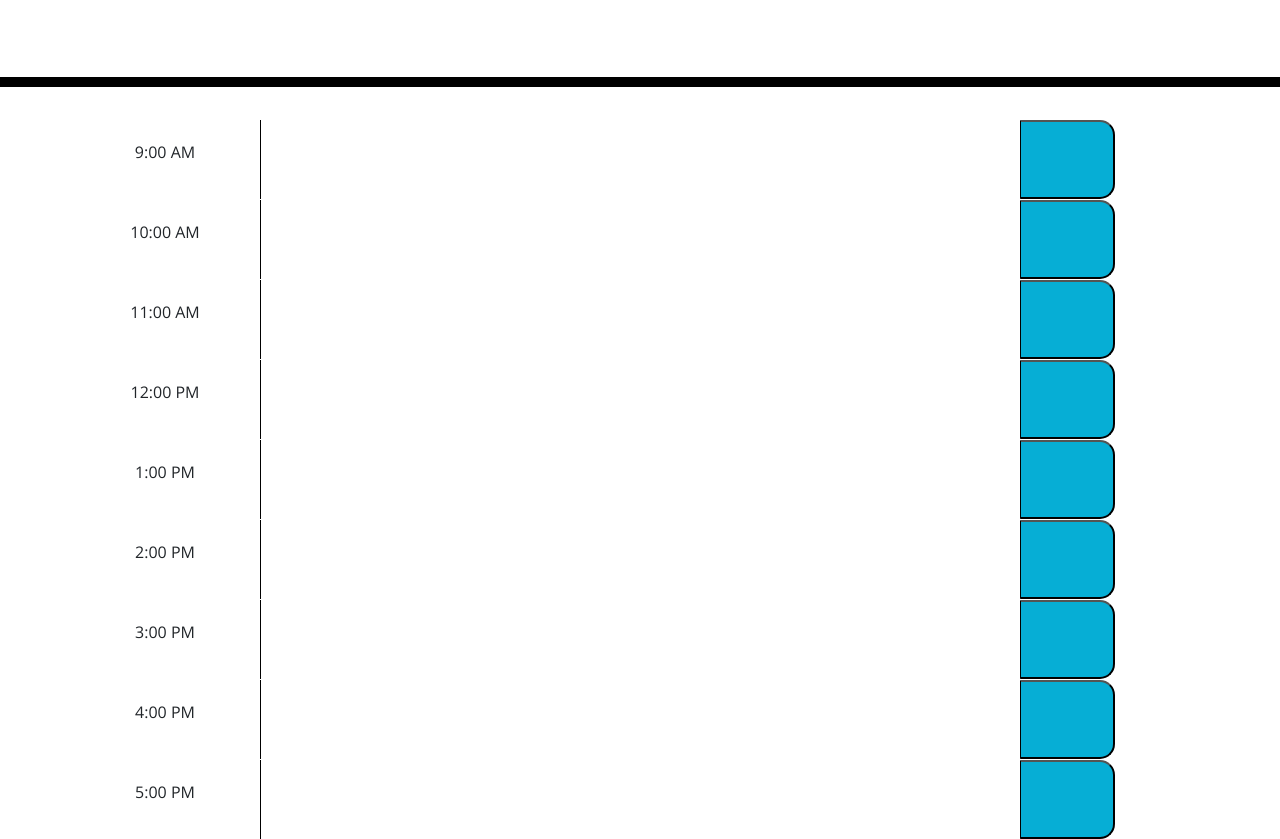
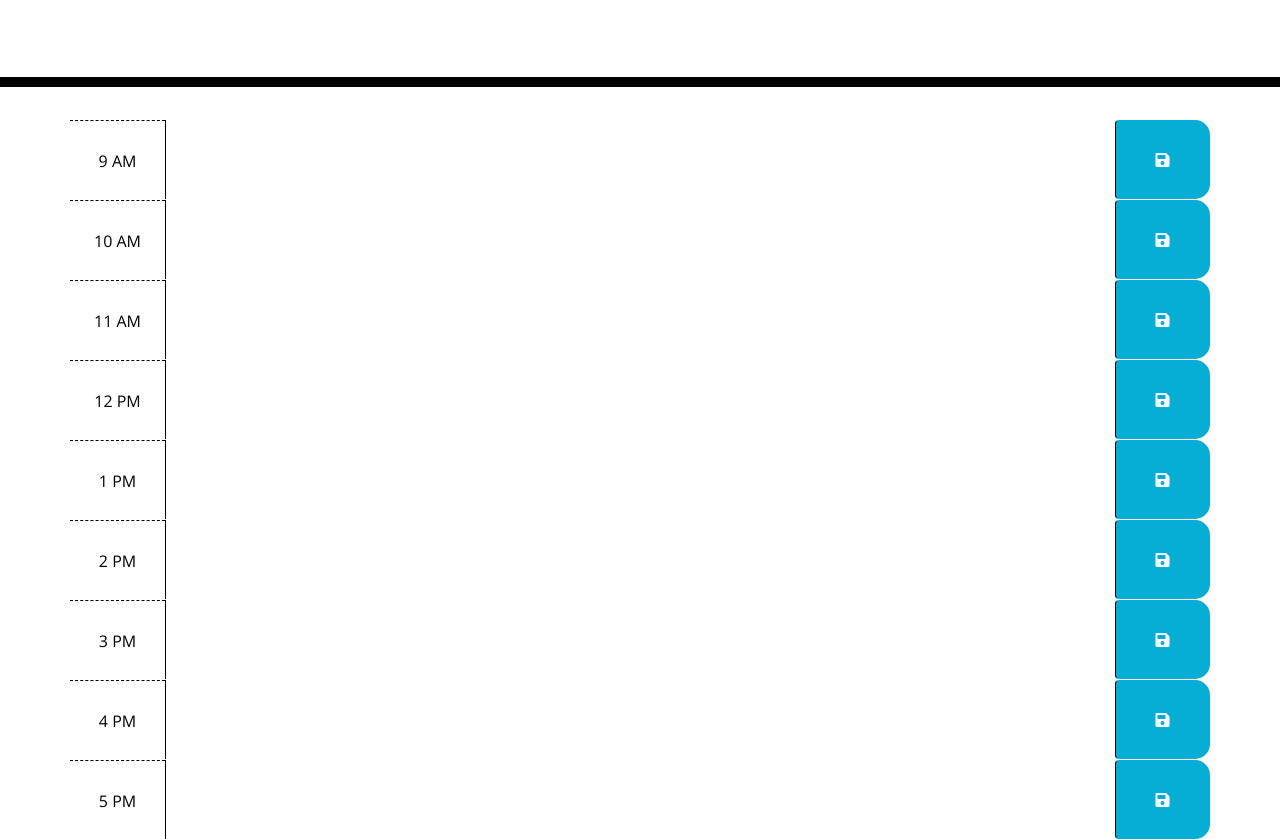
Before and after one commit to djjoo007/WorkDay_Scheduler, a plain HTML site: page index.html in a window 1280 px wide. Shown: the part 181-1020 px from the top of the page. Drawn offline with nearby package versions, Linux system fonts and the light colour scheme.

Commit message:
update js - add document.read

```diff
--- a/index.html
+++ b/index.html
@@ -1,25 +1,17 @@
+
 <!DOCTYPE html>
 <html lang="en">
+
 <head>
     <meta charset="UTF-8" />
     <meta name="viewport" content="width=device-width, initial-scale=1.0" />
     <meta http-equiv="X-UA-Compatible" content="ie=edge" />
-    <link
-      rel="stylesheet"
-      href="https://stackpath.bootstrapcdn.com/bootstrap/4.3.1/css/bootstrap.min.css"
-    />
-    <link
-      rel="stylesheet"
-      href="https://use.fontawesome.com/releases/v5.8.1/css/all.css"
-      integrity="sha384-50oBUHEmvpQ+1lW4y57PTFmhCaXp0ML5d60M1M7uH2+nqUivzIebhndOJK28anvf"
-      crossorigin="anonymous"
-    />
-    <link
-      href="https://fonts.googleapis.com/css?family=Open+Sans&display=swap"
-      rel="stylesheet"
-    />
+    <link rel="stylesheet" href="https://stackpath.bootstrapcdn.com/bootstrap/4.3.1/css/bootstrap.min.css" />
+    <link rel="stylesheet" href="https://use.fontawesome.com/releases/v5.8.1/css/all.css"
+        integrity="sha384-50oBUHEmvpQ+1lW4y57PTFmhCaXp0ML5d60M1M7uH2+nqUivzIebhndOJK28anvf" crossorigin="anonymous" />
+    <link href="https://fonts.googleapis.com/css?family=Open+Sans&display=swap" rel="stylesheet" />
     <link rel="stylesheet" href="style.css" />
-    <title>Work Day Scheduler</title>
+    <title>!!!Work Day Scheduler</title>
 </head>
 
 <body>
@@ -30,63 +22,75 @@
     </header>
     <div class="container">
         <!-- Timeblocks go here -->
-      <div class="row" id="9">
-
-        <div class="col-2 mt-4 time-block t1">9:00 AM</div>
-        <textarea class="col-8 first entertext e9"></textarea>
-        <button class="col-1 saveBtn fa fa-calendar-check-o b9"></button>
+        <div id="hour-9" class="row time-block">
+            <div class="col-md-1 hour">
+                9 AM
             </div>
-
-    <div class="row">
-        <div class="col-2 mt-4 time-block t2">10:00 AM</div>
-        <textarea class="col-8 e10"></textarea>
-        <button class="col-1 saveBtn fa fa-calendar-check-o b10"></button>
+            <textarea class="col-md-10 description"></textarea>
+            <button class="btn saveBtn col-md-1"><i class="fas fa-save"></i></button>
         </div>
-
-    <div class="row">
-        <div class="col-2 mt-4 time-block t3">11:00 AM</div>
-        <textarea class="col-8 e11"></textarea>
-        <button class="col-1 saveBtn fa fa-calendar-check-o b11"></button>
+        <div id="hour-10" class="row time-block">
+            <div class="col-md-1 hour">
+                10 AM
             </div>
-
-    <div class="row">
-        <div class="col-2 mt-4 time-block t4">12:00 PM</div>
-        <textarea class="col-8 e12"></textarea>
-        <button class="col-1 saveBtn fa fa-calendar-check-o b12"></button>
+            <textarea class="col-md-10 description"></textarea>
+            <button class="btn saveBtn col-md-1"><i class="fas fa-save"></i></button>
         </div>
-
-    <div class="row">
-        <div class="col-2 mt-4 time-block t5">1:00 PM</div>
-        <textarea class="col-8 e1"></textarea>
-        <button class="col-1 saveBtn fa fa-calendar-check-o b1"></button>
+        <div id="hour-11" class="row time-block">
+            <div class="col-md-1 hour">
+                11 AM
             </div>
-
-    <div class="row">
-        <div class="col-2 mt-4 time-block t6">2:00 PM</div>
-        <textarea class="col-8 e2"></textarea>
-        <button class="col-1 saveBtn fa fa-calendar-check-o b2"></button>
+            <textarea class="col-md-10 description"></textarea>
+            <button class="btn saveBtn col-md-1"><i class="fas fa-save"></i></button>
         </div>
-
-    <div class="row">
-        <div class="col-2 mt-4 time-block t7">3:00 PM</div>
-        <textarea class="col-8 e3"></textarea>
-        <button class="col-1 saveBtn fa fa-calendar-check-o b3"></button>
+        <div id="hour-12" class="row time-block">
+            <div class="col-md-1 hour">
+                12 PM
             </div>
-
-    <div class="row">
-        <div class="col-2 mt-4 time-block t8">4:00 PM</div>
-        <textarea class="col-8 e4"></textarea>
-        <button class="col-1 saveBtn fa fa-calendar-check-o b4"></button>
+            <textarea class="col-md-10 description"></textarea>
+            <button class="btn saveBtn col-md-1"><i class="fas fa-save"></i></button>
         </div>
-
-    <div class="row">
-        <div class="col-2 mt-4 time-block t9">5:00 PM</div>
-        <textarea class="col-8 e5"></textarea>
-        <button class="col-1 saveBtn fa fa-calendar-check-o b5"></button>
+        <div id="hour-13" class="row time-block">
+            <div class="col-md-1 hour">
+                1 PM
+            </div>
+            <textarea class="col-md-10 description"></textarea>
+            <button class="btn saveBtn col-md-1"><i class="fas fa-save"></i></button>
+        </div>
+        <div id="hour-14" class="row time-block">
+            <div class="col-md-1 hour">
+                2 PM
+            </div>
+            <textarea class="col-md-10 description"></textarea>
+            <button class="btn saveBtn col-md-1"><i class="fas fa-save"></i></button>
+        </div>
+        <div id="hour-15" class="row time-block">
+            <div class="col-md-1 hour">
+                3 PM
+            </div>
+            <textarea class="col-md-10 description"></textarea>
+            <button class="btn saveBtn col-md-1"><i class="fas fa-save"></i></button>
+        </div>
+        <div id="hour-16" class="row time-block">
+            <div class="col-md-1 hour">
+                4 PM
+            </div>
+            <textarea class="col-md-10 description"></textarea>
+            <button class="btn saveBtn col-md-1"><i class="fas fa-save"></i></button>
+        </div>
+        <div id="hour-17" class="row time-block">
+            <div class="col-md-1 hour">
+                5 PM
+            </div>
+            <textarea class="col-md-10 description"></textarea>
+            <button class="btn saveBtn col-md-1"><i class="fas fa-save"></i></button>
+        </div>
     </div>
 
     <script src="https://code.jquery.com/jquery-3.4.1.min.js"></script>
     <script src="https://cdnjs.cloudflare.com/ajax/libs/moment.js/2.24.0/moment.min.js"></script>
+    <!-- link to javascript -->
+    <script src="script.js"></script>
+</body>
 
-  </body>
 </html>
--- a/script.js
+++ b/script.js
@@ -0,0 +1,27 @@
+// Will run once the DOM is loaded
+$(document).ready(function () {
+
+    // Onclick event for saveBtn
+    $('saveBtn').on('click', function () {
+        var value = $(this).siblings('.descrption').val();
+
+        var time = $(this).parent().attr('id');
+
+        localStorage.setItem(time, value);
+    });
+
+    function timeHighLight
+
+
+
+
+
+
+
+
+
+
+
+
+
+})
```
Lines whose indentation alone changed are shown as unchanged.
